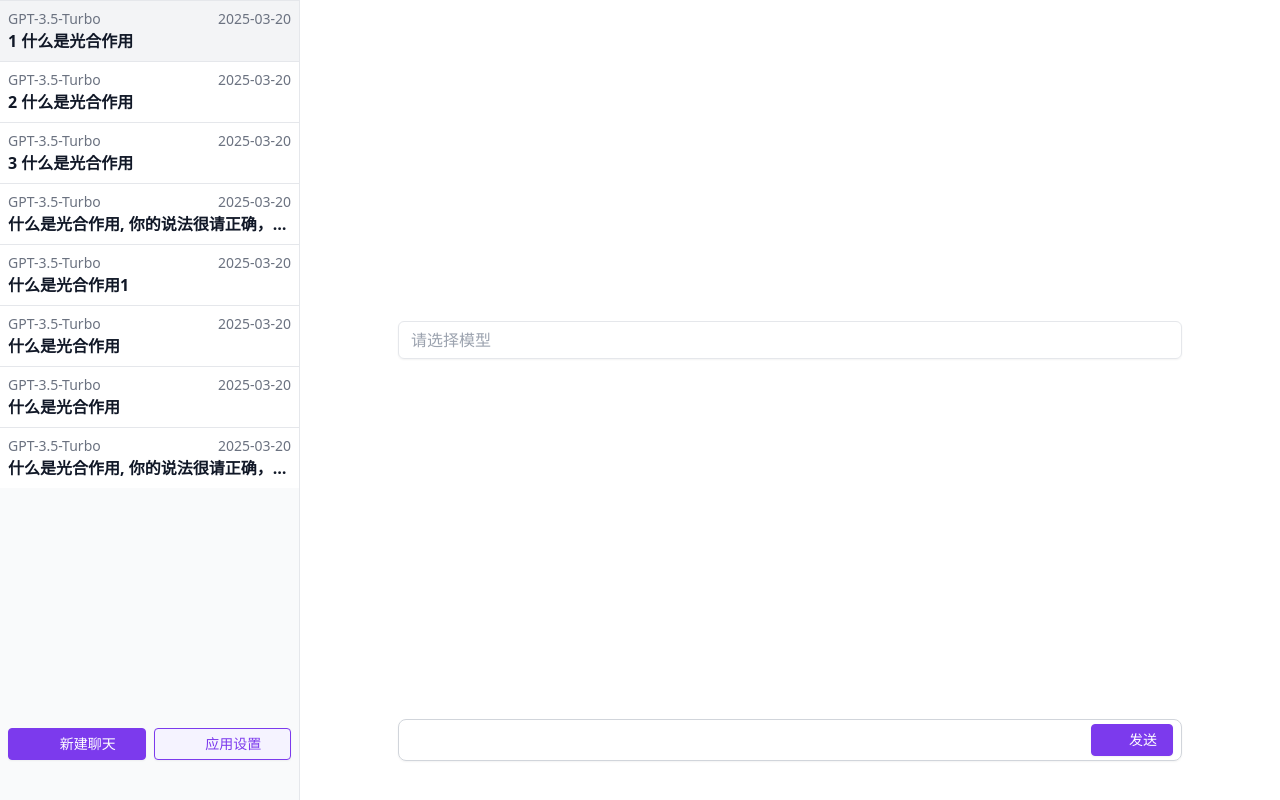
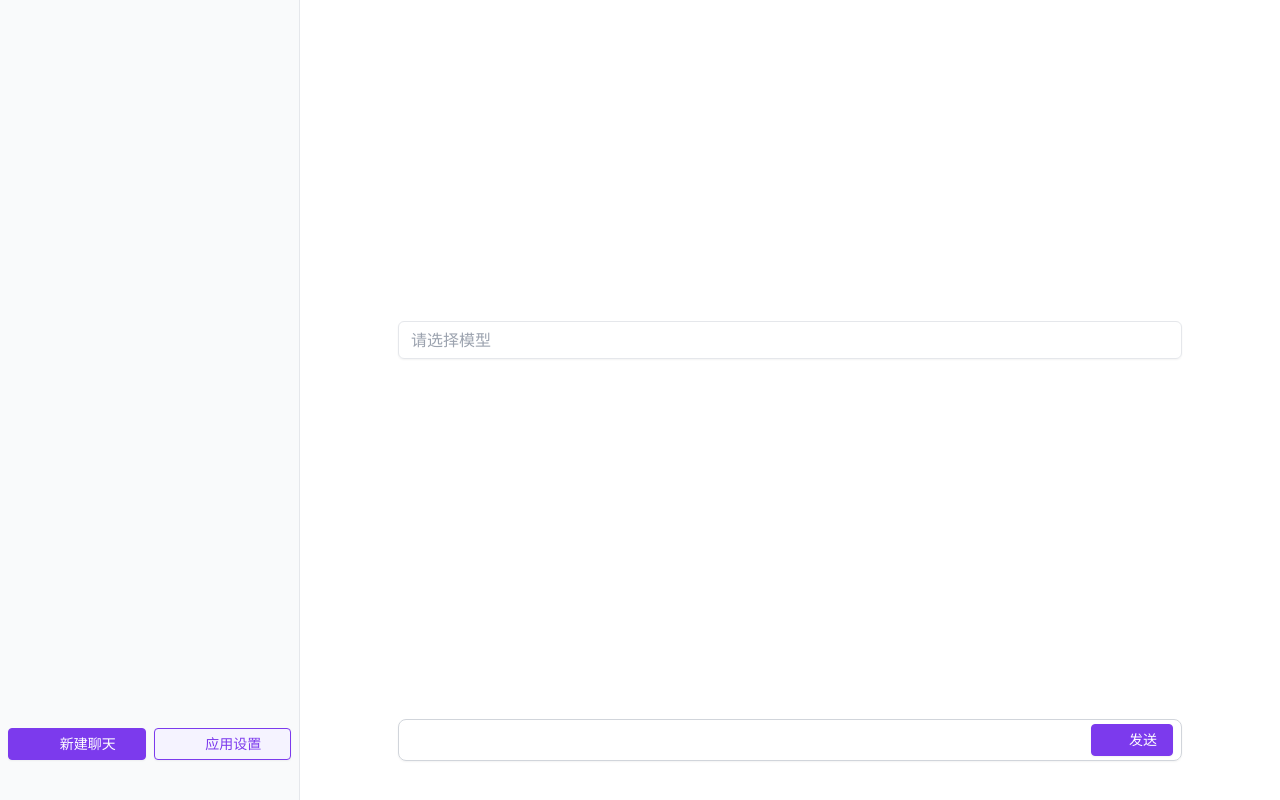
Before and after one commit to lrm-rx/electron, a Vue app in the folder aichat/: page / in a window 1280 px wide. Built offline with nearby package versions, Linux system fonts and the light colour scheme; some icons are missing.

Commit message:
使用indexedDB存储数据

```diff
--- a/aichat/src/App.vue
+++ b/aichat/src/App.vue
@@ -27,8 +27,17 @@
     </div>
   </div>
 </template>
-<script lang="ts" setup>
+<script setup lang="ts">
+import { onMounted, ref } from "vue";
 import ConversationList from "./components/ConversationList.vue";
 import Button from "./components/Button.vue";
-import { conversations } from "./testData";
+import { db, initProviders } from "./db";
+import { IConversationProps } from "./types";
+
+const conversations = ref<IConversationProps[]>([]);
+onMounted(async () => {
+  await initProviders();
+  const conversations = await db.conversations.toArray();
+  console.log("conversations", conversations);
+});
 </script>
--- /dev/null
+++ b/aichat/src/db.ts
@@ -0,0 +1,20 @@
+import Dexie, { EntityTable } from "dexie";
+import { IProviderProps, IConversationProps, IMessageProps } from "./types";
+import { conversations, messages, providers } from "./testData";
+
+export const db = new Dexie("AIChat") as Dexie & {
+  providers: EntityTable<IProviderProps, "id">;
+  conversations: EntityTable<IConversationProps, "id">;
+  messages: EntityTable<IMessageProps, "id">;
+};
+
+db.version(1).stores({
+  providers: "++id, name",
+  conversations: "++id, providerId",
+  messages: "++id, conversationId",
+});
+
+export const initProviders = async () => {
+  const count = await db.providers.count();
+  count === 0 && db.providers.bulkAdd(providers);
+};
--- a/aichat/src/main.ts
+++ b/aichat/src/main.ts
@@ -1,5 +1,4 @@
 import { app, BrowserWindow } from "electron";
-import { ChatCompletion } from "@baiducloud/qianfan";
 import path from "node:path";
 
 // Handle creating/removing shortcuts on Windows when installing/uninstalling.
@@ -28,17 +27,6 @@ const createWindow = async () => {
 
   // Open the DevTools.
   mainWindow.webContents.openDevTools();
-  const client = new ChatCompletion();
-  const resp = await client.chat(
-    {
-      messages: [{ role: "user", content: "什么是光合作用?" }],
-      stream: true,
-    },
-    "ERNIE-Speed-128K"
-  );
-  for await (const chunk of resp) {
-    console.log("chunk:", chunk);
-  }
 };
 
 // This method will be called when Electron has finished
--- a/aichat/src/views/Home.vue
+++ b/aichat/src/views/Home.vue
@@ -1,42 +1,53 @@
 <template>
   <div class="w-[80%] mx-auto h-full">
     <div class="flex items-center h-[85%]">
-      <ProviderSelect :providers v-model="selectedModel" />
+      <ProviderSelect :providers v-model="currentProvider" />
     </div>
     <div class="flex items-center h-[15%]">
-      <MessageInput />
+      <MessageInput @create="createConversation" />
     </div>
   </div>
 </template>
 
 <script setup lang="ts">
-import { ref } from "vue";
+import { onMounted, ref, computed } from "vue";
+import { useRouter } from "vue-router";
+import { db } from "../db";
 import { IProviderProps } from "../types";
 import ProviderSelect from "../components/ProviderSelect.vue";
 import MessageInput from "../components/MessageInput.vue";
-const selectedModel = ref("");
+const currentProvider = ref("");
 
-const providers: IProviderProps[] = [
-  {
-    id: 1,
-    name: "文心一言",
-    desc: "文心一言 百度出品的大模型",
-    models: ["ERNIE-4.0-8K", "ERNIE-3.5-8K", "ERNIE-Speed-8K"],
-    avatar:
-      "https://nlp-eb.cdn.bcebos.com/static/eb/asset/vip-robin.930b8cae.png",
-    createdAt: "2025-03-20",
-    updatedAt: "2025-03-20",
-  },
-  {
-    id: 2,
-    name: "通义千问",
-    desc: "通义千问",
-    // https://help.aliyun.com/zh/dashscope/developer-reference/api-details?spm=a2c4g.11186623.0.0.5bf41507xgULX5#b148acc634pfc
-    models: ["qwen-turbo", "qwen-plus", "qwen-max"],
-    avatar:
-      "https://img.alicdn.com/imgextra/i4/O1CN01EfJVFQ1uZPd7W4W6i_!!6000000006051-2-tps-112-112.png",
-    createdAt: "2025-03-20",
-    updatedAt: "2025-03-20",
-  },
-];
+const router = useRouter();
+const providers = ref<IProviderProps[]>([]);
+onMounted(async () => {
+  providers.value = await db.providers.toArray();
+});
+
+const modelInfo = computed(() => {
+  const [providerId, selectedModel] = currentProvider.value.split("/");
+  return {
+    providerId: parseInt(providerId),
+    selectedModel,
+  };
+});
+const createConversation = async (question: string) => {
+  const { providerId, selectedModel } = modelInfo.value;
+  const currentDate = new Date().toISOString();
+  const conversationId = await db.conversations.add({
+    title: question,
+    providerId,
+    selectedModel,
+    createdAt: currentDate,
+    updatedAt: currentDate,
+  });
+  const newMessageId = await db.messages.add({
+    content: question,
+    conversationId,
+    createdAt: currentDate,
+    updatedAt: currentDate,
+    type: "question",
+  });
+  router.push(`/conversation/${conversationId}?init=${newMessageId}`);
+};
 </script>
```
Also changed, not shown: aichat/src/demo.ts (added, +84 -0 lines).
